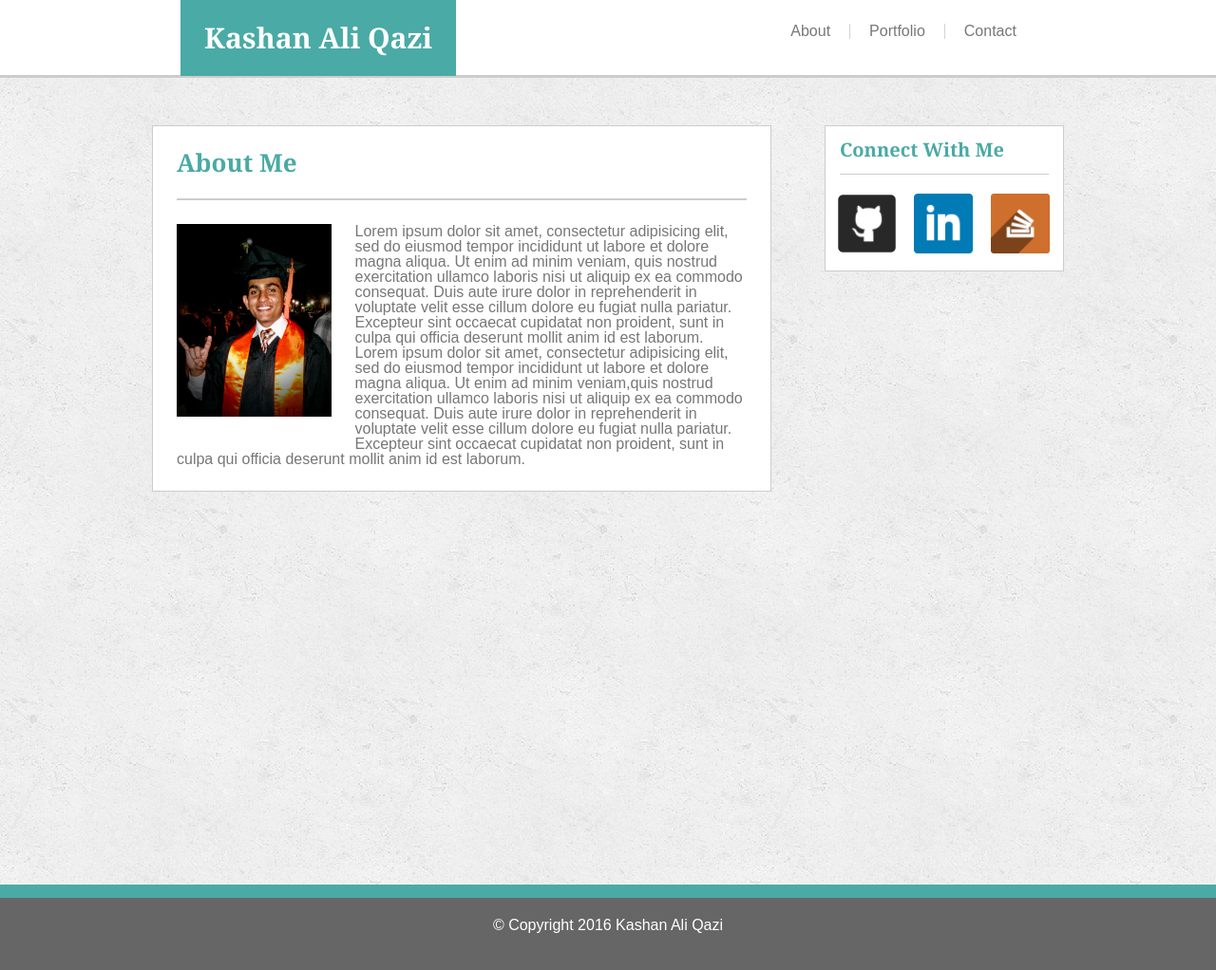
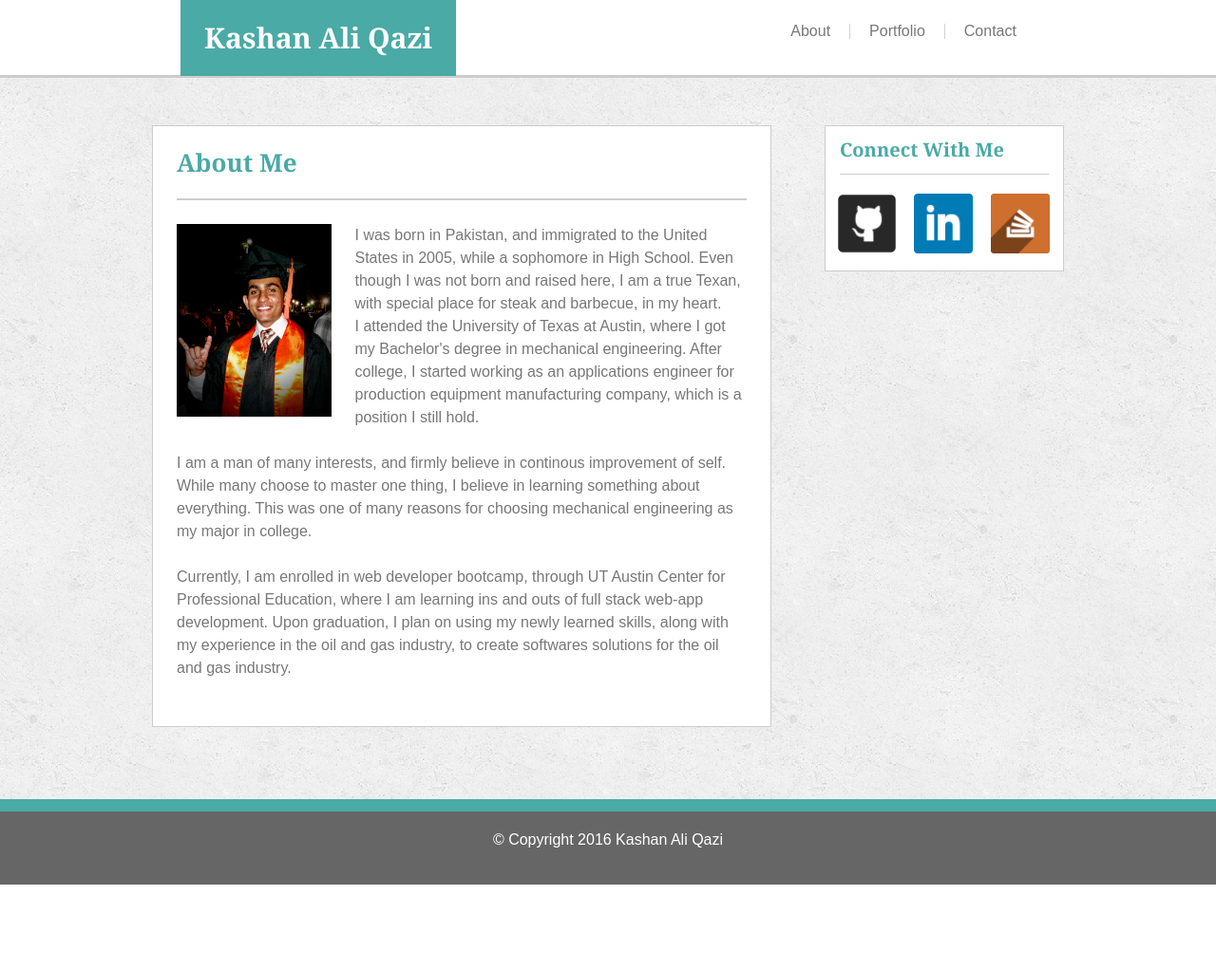
Before and after one commit to kqazi02/Basic-Portfolio, a PHP site: page / in a window 1280 px wide. Shown: the whole page at 95% size. After the commit the page ends 932 px from the top, so only its background shows below. Run offline with PHP 8.4, Linux system fonts and the light colour scheme.

Commit message:
Finished Product

```diff
--- a/assets/css/style.css
+++ b/assets/css/style.css
@@ -1,7 +1,23 @@
 /* push the footer to the bottom */
+* {
+	margin: 0;
+}
 html, body {
 	height: 100%;
 }
+#wrapper {
+	min-height: 100%;
+	height: auto !important;
+	height: 100%;
+	margin: 50px auto -90px;
+	width: 960px;
+}
+footer, .push {
+	height: 20px;
+	padding: 35px 0;
+}
+
+/* end of the footer */
 
 body {
 	font-family: "Arial", "Helvetica Neue", Helvetica, sans-serif;
@@ -45,8 +61,6 @@ a {
 footer {
 	clear: both;
 	width: 100%;
-	height: 20px;
-	padding: 35px 0;
 	color: #ffffff;
 	text-align: center;
 	background: linear-gradient(to bottom, #4aaaa5 0%, #4aaaa5 15%,#000000 15%, #666666 15%, #666666 100%);
@@ -92,8 +106,6 @@ form {
 	height: auto;
 	padding: 0 2px;
 	margin: 5px 0 15px 10px;
-	/*margin-bottom
-	margin-left: 10px;*/
 }
 
 #submitButton {
@@ -103,8 +115,6 @@ form {
 	color: #ffffff;
 	font-size: 18px;
 	padding: 10px 15px;
-	/*text-decoration: none;*/
-
 }
 
 #mainHeading {
@@ -132,12 +142,6 @@ form {
 	padding: 25px 25px 0;
 }
 
-#wrapper {
-	width: 960px;
-	margin: 50px auto 0;
-	min-height: 100%;
-}
-
 #contact, #portfolio, #about {
 	float: right;
 	padding: 0 20px;
@@ -156,23 +160,8 @@ form {
 
 #intro {
 	margin: 0 25px 25px;
+	line-height: 150%
 }
-
-.portfolioImages {
-	/*width: 75%;
-	height: auto;*/
-	margin: 25px;
-	position: relative;
-	display: inline-block;
-}
-
-/*#hangman, #rpgGame, #trivia, #widget, #rockPaper {
-	position: relative;
-	float: left;
-	width: 25%;
-	height: auto;
-
-}*/
 
 .captions {
 	position: absolute;
@@ -183,8 +172,6 @@ form {
 	width: 270px;
 	line-height: 200%;
 	margin-top: 125px;
-	/*bottom: 20px;
-	left: 0;*/
 }
 
 .container {
@@ -193,8 +180,6 @@ form {
 	border: 2px solid #cccccc;
 	margin: 25px 25px;
 	float: left;
-
-	/*position: relative;*/
 }
 
 #hangman {
--- a/contact.html
+++ b/contact.html
@@ -51,8 +51,8 @@
 					<img class="icon" src="assets/images/stackoverflow.png" alt="Stack Overflow">
 				</a>
 			</aside>
-			<!--Trial for sticky footer -->
-			<!-- <div class="push"></div> -->
+			<!-- Div to push the footer to the bottom per Ryan fait's technique -->
+			<div class="push"></div>
 		</div>
 		<!-- footer-->
 		<footer>
--- a/index.html
+++ b/index.html
@@ -2,15 +2,13 @@
 <html>
 	<head>
 		<title>Kashan Ali Qazi - Home</title>
-		<!--adding reset css-->
+		<!--reset css-->
 		<link rel="stylesheet" type="text/css" href="assets/css/reset.css">
 		<link rel="stylesheet" type="text/css" href="assets/css/style.css">
-
-
 	</head>
 	<body>
 		<!--Header for the page-->
-			<header>
+		<header>
 				<!--Header first part, page heading-->
 				<div id="pageTitle">
 					<h1>Kashan Ali Qazi</h1>
@@ -21,22 +19,22 @@
 					<a id="portfolio" href="portfolio.html">Portfolio</a>
 					<a id="about" href="#">About</a>
 				</nav>
-			</header>
-		<!-- setting a wrapper to style the entire content of the page and isolating header and footer-->
+		</header>
+		<!-- setting a wrapper to isolating header and footer from the rest of the content-->
 		<div id="wrapper">
-			<!-- division for main content-->
+				<!-- division for main content-->
 			<section class="mainBody">
 				<h1 id ="mainHeading">About Me</h1>
 				<img id="self" src="assets/images/self.jpg" alt="Kashan Ali Qazi">
 				<section id="intro">
-					<p> Lorem ipsum dolor sit amet, consectetur adipisicing elit, sed do eiusmod
-					tempor incididunt ut labore et dolore magna aliqua. Ut enim ad minim veniam,
-					quis nostrud exercitation ullamco laboris nisi ut aliquip ex ea commodo
-					consequat. Duis aute irure dolor in reprehenderit in voluptate velit esse
-					cillum dolore eu fugiat nulla pariatur. Excepteur sint occaecat cupidatat non
-					proident, sunt in culpa qui officia deserunt mollit anim id est laborum.</p>
-
-					<p>Lorem ipsum dolor sit amet, consectetur adipisicing elit, sed do eiusmod tempor incididunt ut labore et dolore magna aliqua. Ut enim ad minim veniam,quis nostrud exercitation ullamco laboris nisi ut aliquip ex ea commodo	consequat. Duis aute irure dolor in reprehenderit in voluptate velit esse cillum dolore eu fugiat nulla pariatur. Excepteur sint occaecat cupidatat non proident, sunt in culpa qui officia deserunt mollit anim id est laborum.</p>
+					<p>I was born in Pakistan, and immigrated to the United States in 2005, while a sophomore in High School. Even though I was not born and raised here, I am a true Texan, with special place for steak and barbecue, in my heart.
+					</p>
+					<p>I attended the University of Texas at Austin, where I got my Bachelor's degree in mechanical engineering. After college, I started working as an applications engineer for production equipment manufacturing company, which is a position I still hold.
+					</p><br>
+					<p>I am a man of many interests, and firmly believe in continous improvement of self. While many choose to master one thing, I believe in learning something about everything. This was one of many reasons for choosing mechanical engineering as my major in college.
+					</p><br>
+					<p>Currently, I am enrolled in web developer bootcamp, through UT Austin Center for Professional Education, where I am learning ins and outs of full stack web-app development. Upon graduation, I plan on using my newly learned skills, along with my experience in the oil and gas industry, to create softwares solutions for the oil and gas industry.
+					</p><br>
 				</section>
 			</section>
 			<!-- division for the sidebar -->
@@ -53,11 +51,13 @@
 					<img class="icon" src="assets/images/stackoverflow.png" alt="Stack Overflow">
 				</a>
 			</aside>
+			<!-- Div to push the footer to the bottom per Ryan fait's technique -->
+			<div class="push"></div>
 		</div>
-
 			<!-- footer-->
 			<footer>
 				&#169; Copyright 2016 Kashan Ali Qazi
 			</footer>
+		<!-- </div> -->
 	</body>
 </html>
```
Also changed, not shown: portfolio.html (+25 -21 lines).
